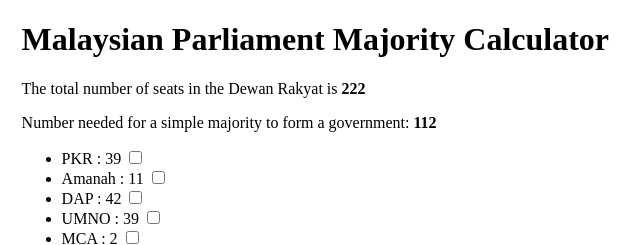
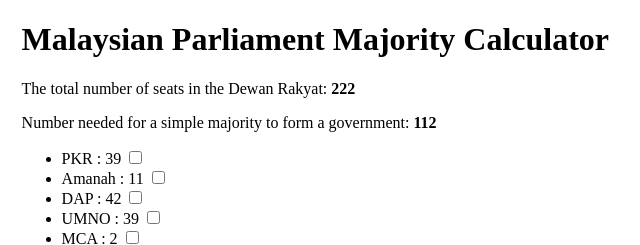
Before and after one commit to nazreen/majority-calc-mal, a plain HTML site: page index.html in a window 1280 px wide. Shown: the top 245 px of the page, 12-652 px from the left. Drawn offline with nearby package versions, Linux system fonts and the light colour scheme.

Commit message:
update copy

```diff
--- a/index.html
+++ b/index.html
@@ -23,7 +23,7 @@
     <h1>Malaysian Parliament Majority Calculator</h1>
     <div id="app">
       <p>
-        The total number of seats in the Dewan Rakyat is
+        The total number of seats in the Dewan Rakyat:
         <b>{{ totalParliamentSeats }}</b>
       </p>
       <p>
```
